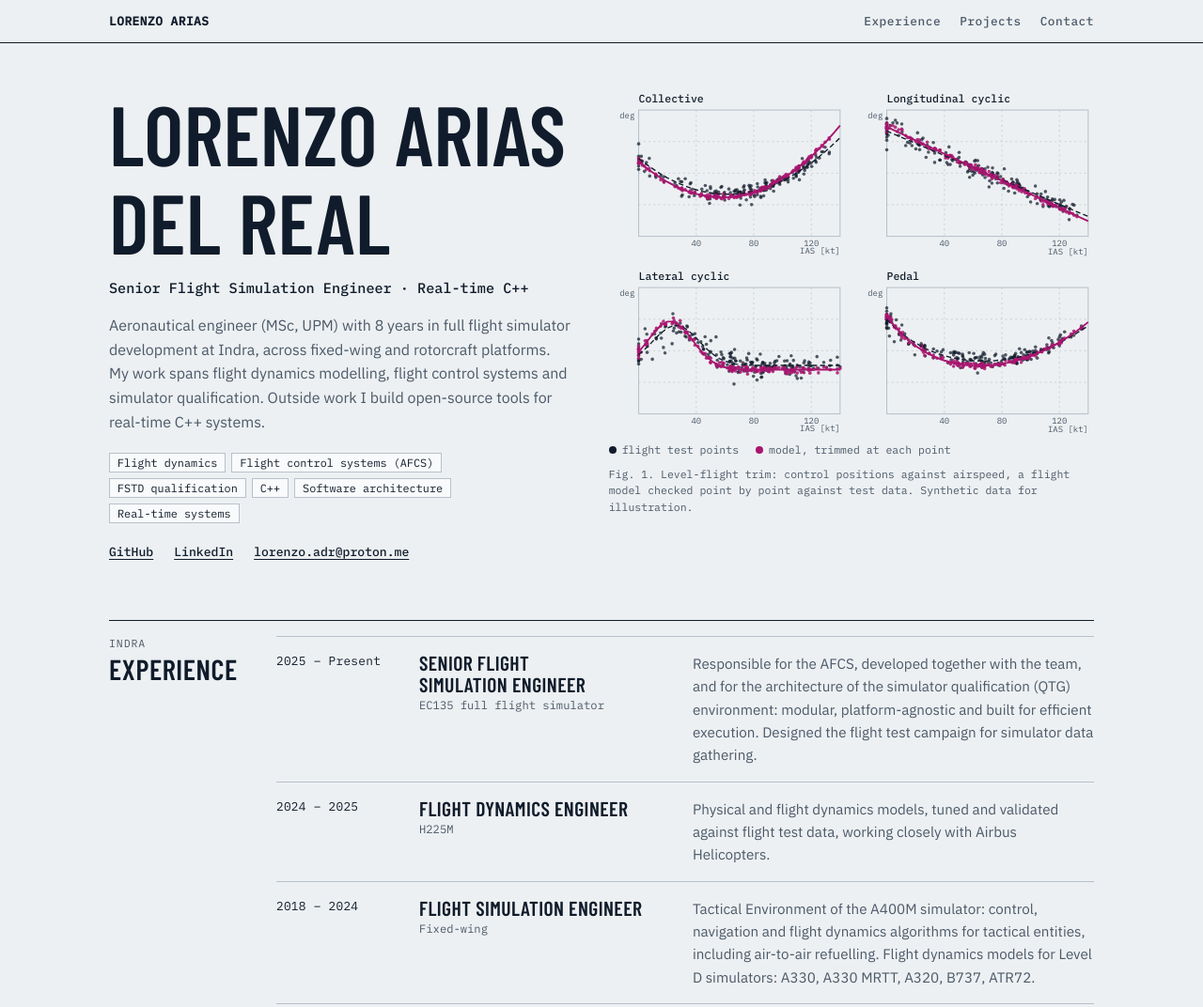
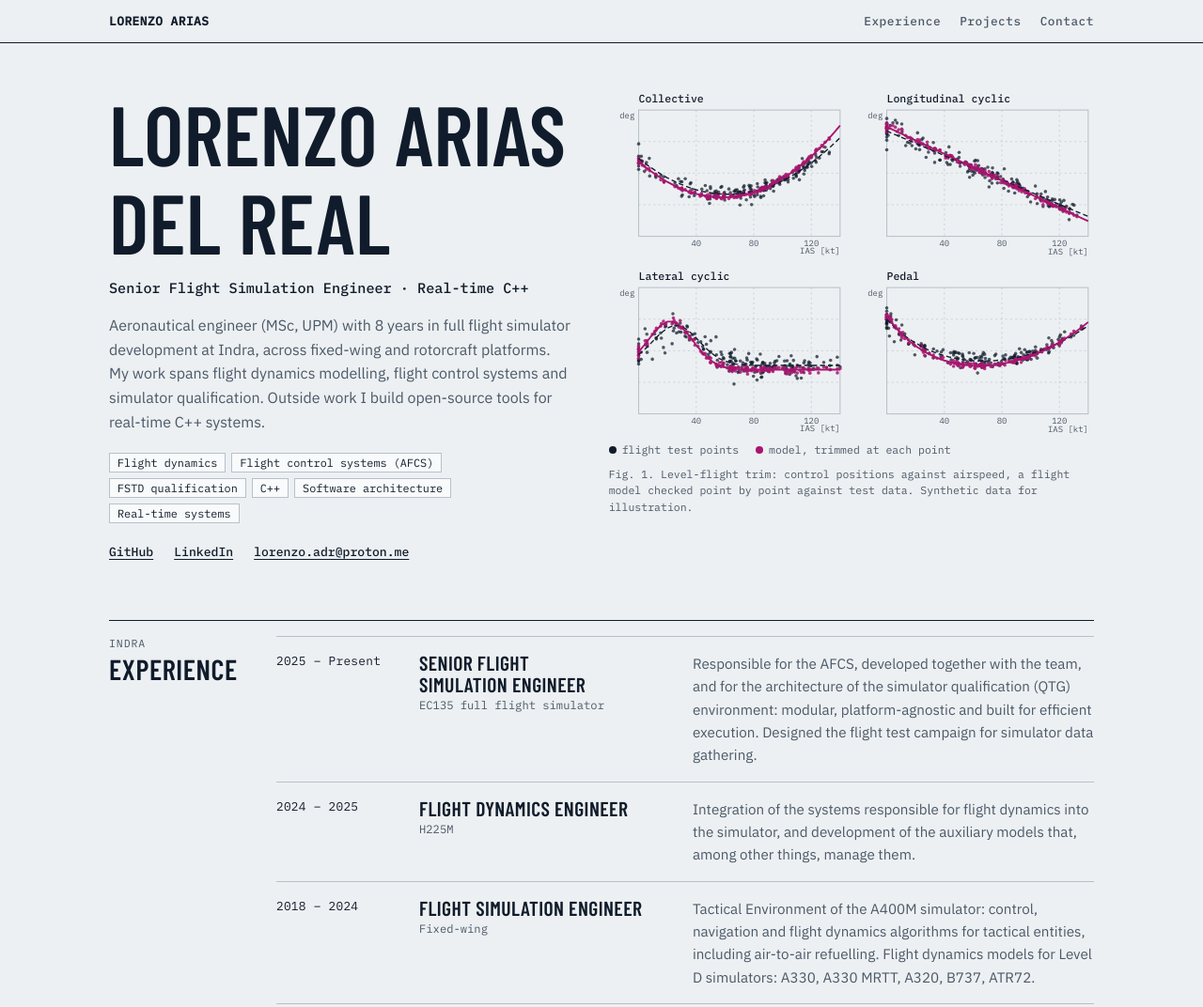
Before and after one commit to LorenzoAdr/LorenzoAdr.github.io, an Astro site: page / in a window 1280 px wide. Shown: the top 1072 px of the page at 94% size. Built offline with nearby package versions, Linux system fonts and the light colour scheme; Astro itself is replaced by a stand-in of ours.

Commit message:
Correct the H225M role description
Co-Authored-By: Claude Fable 5.2 <noreply@anthropic.com>

```diff
--- a/src/pages/index.astro
+++ b/src/pages/index.astro
@@ -17,7 +17,7 @@ const experience = [
 		period: '2024 – 2025',
 		role: 'Flight Dynamics Engineer',
 		platform: 'H225M',
-		text: 'Physical and flight dynamics models, tuned and validated against flight test data, working closely with Airbus Helicopters.',
+		text: 'Integration of the systems responsible for flight dynamics into the simulator, and development of the auxiliary models that, among other things, manage them.',
 	},
 	{
 		period: '2018 – 2024',
```
